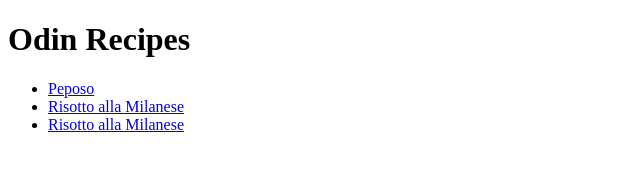
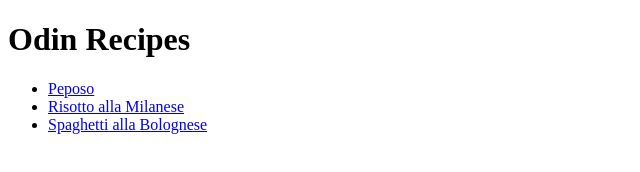
Before and after one commit to mbazzo1993/odin-recipes, a plain HTML site: page index.html in a window 1280 px wide. Shown: the full height of the page, 0-640 px from the left. Drawn offline with Linux system fonts and the light colour scheme.

Commit message:
fix: update link label for 'spaggy bol'

```diff
--- a/index.html
+++ b/index.html
@@ -10,7 +10,7 @@
         <ul>
             <li><a href="./recipes/peposo.html">Peposo</a></li>
             <li><a href="./recipes/risotto-alla-milanese.html">Risotto alla Milanese</a></li>
-            <li><a href="./recipes/spaghetti-alla-bolognese.html">Risotto alla Milanese</a></li>
+            <li><a href="./recipes/spaghetti-alla-bolognese.html">Spaghetti alla Bolognese</a></li>
         </ul>
     </body>
 </html>
```
